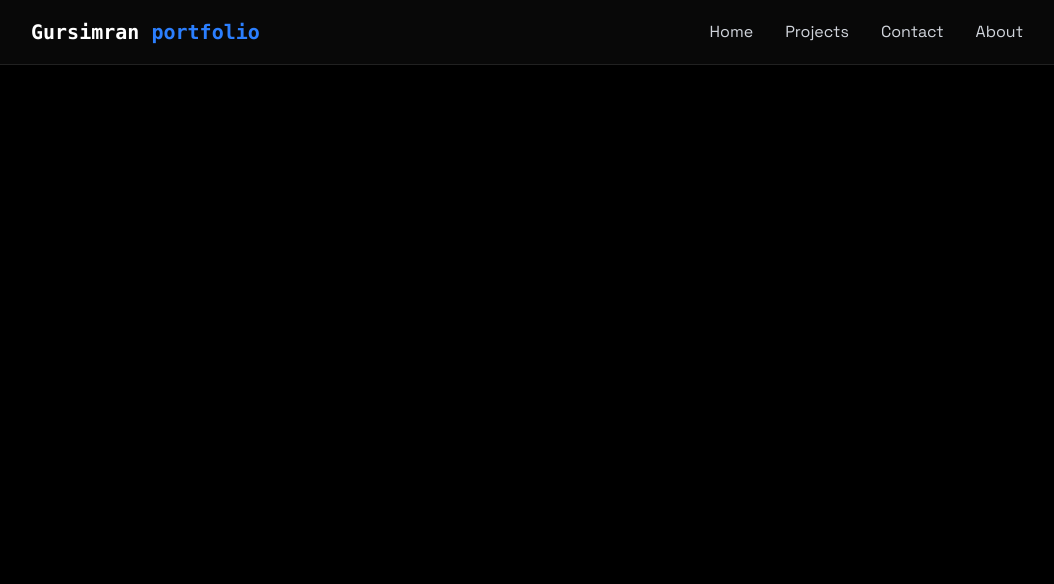
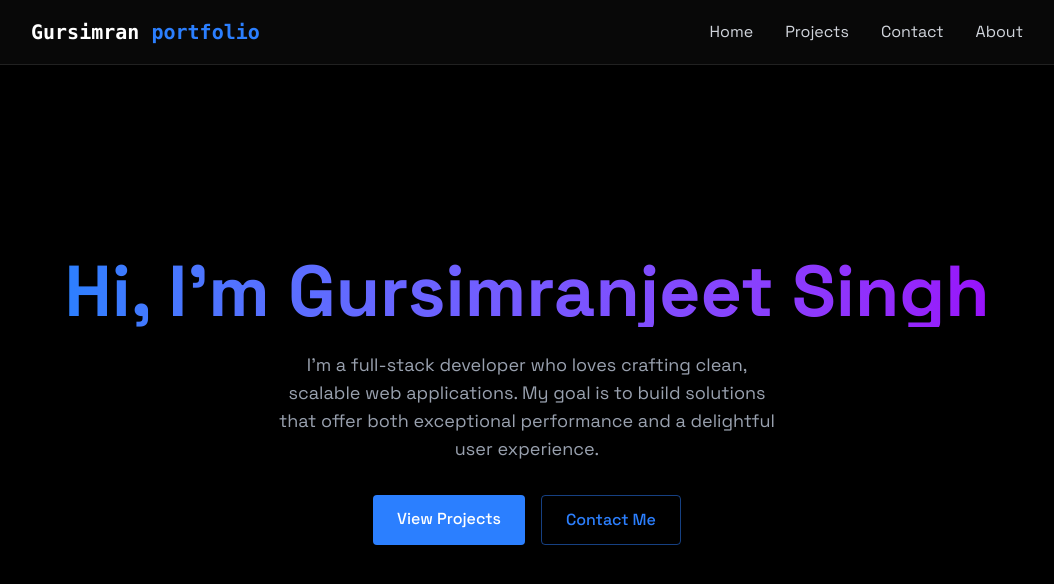
Before and after one commit to Gursimran-chouhan88/My-Portfolio, a React (Vite) app: page / in a window 1280 px wide. Shown: the top 584 px of the page, without its empty margins (113-1167 px from the left). Built offline with nearby package versions, Linux system fonts and the light colour scheme.

Commit message:
feat: add Home section component to showcase personal introduction and projects

```diff
--- a/src/App.jsx
+++ b/src/App.jsx
@@ -4,6 +4,7 @@ import  './index.css';
 import LoadingScreen from './components/LoadingScreen';
 import Navbar from './components/Navbar';
 import MobileMenu from './components/MobileMenu';
+import Home from './components/sections/home';
 
 function App() {
 
@@ -18,6 +19,7 @@ function App() {
         >
           <Navbar menuOpen={menuOpen} setMenuOpen={setMenuOpen}/>
           <MobileMenu menuOpen={menuOpen} setMenuOpen={setMenuOpen}/>
+          <Home/>
         </div>
     </>
   )
--- a/src/components/sections/Home.jsx
+++ b/src/components/sections/Home.jsx
@@ -0,0 +1,29 @@
+
+
+const Home = (props) => {
+
+    return <section id="home"
+    className="min-h-screen flex items-center justify-center relative"
+    >
+       <div className="text-center z-10 px-4">
+           <h1 className="text-5xl md:text-7xl font-bold mb-6 bg-gradient-to-r from-blue-500 to-purple-600 bg-clip-text text-transparent leading-right">
+            Hi, I'm Gursimranjeet Singh
+          </h1>
+          <p className="text-gray-400 text-lg mb-8 max-w-lg mx-auto">
+                I’m a full-stack developer who loves crafting clean, scalable web
+            applications. My goal is to build solutions that offer both
+            exceptional performance and a delightful user experience.
+         </p>
+          <div className="flex justify-center space-x-4">
+            <a href="#projects" className="bg-blue-500 text-white py-3 px-6 rounded font-medium transition relative overflow-hidden hover:-translate-y-0.5 hover:shadow-[0_0_15px_rgba(59,130,246,0.6)]">
+                View Projects
+           </a>
+             <a href="#contact" className="border border-blue-500/50 text-blue-500 py-3 px-6 rounded font-medium transition-all duration-200 hover:-translate-y-0.5 hover:shadow-[0_0_15px_rgba(59,130,246,0.3)] hover:bg-blue-500/10 ">
+                Contact Me
+           </a>
+          </div>
+       </div>
+    </section>
+}
+
+export default Home;
```
